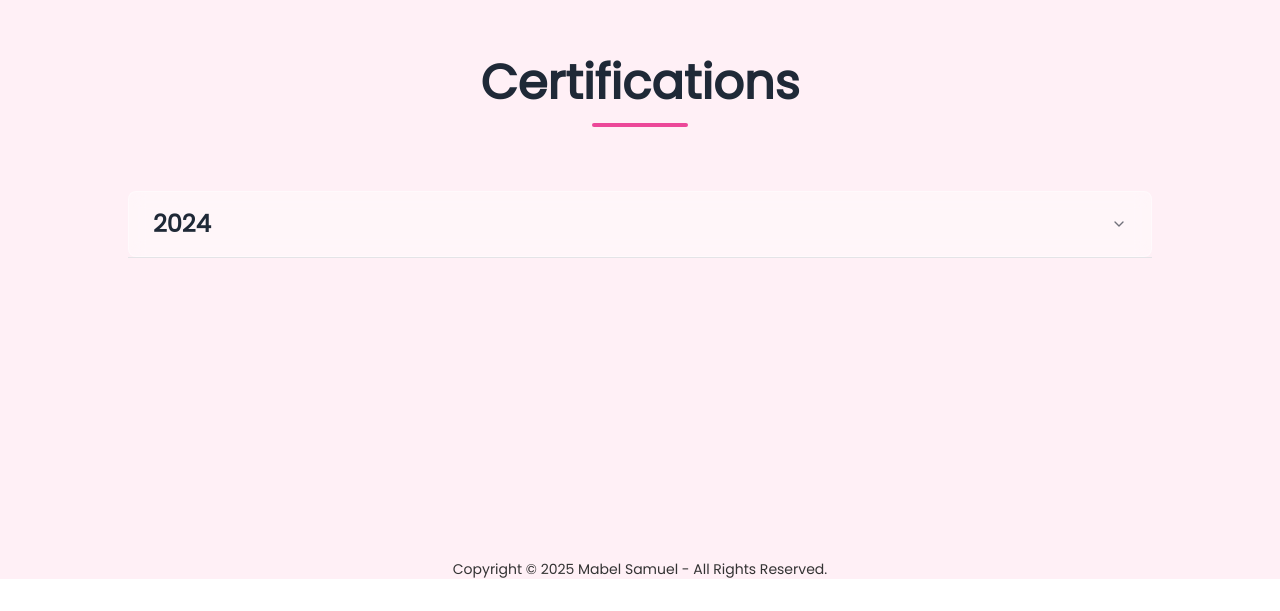
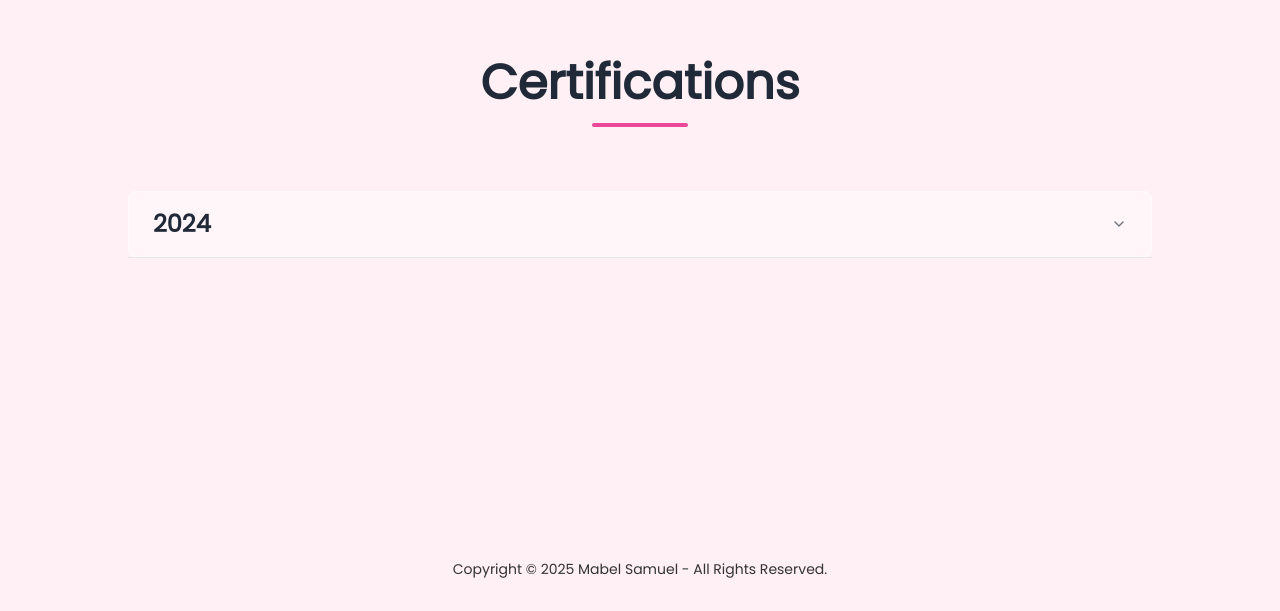
Before and after one commit to MabelSamuel/mabels-portfolio-website, a Next.js app: page / in a window 1280 px wide. Shown: the part 5544-6155 px from the top of the page. Before the commit the page ends 6123 px from the top, so only its background shows below. Built offline with nearby package versions, Linux system fonts and the light colour scheme.

Commit message:
feat: added a little padding at the bottom of the footer

```diff
--- a/src/app/_components/FooterSection.tsx
+++ b/src/app/_components/FooterSection.tsx
@@ -5,7 +5,7 @@
   const currentYear = new Date().getFullYear();
   const { theme } = useThemeStore();
   return (
-    <div className='flex justify-center items-center'>
+    <div className='flex justify-center items-center pb-8'>
       <p className={`${theme == 'dark' ? 'text-white' : ''}`}>Copyright © {currentYear} Mabel Samuel - All Rights Reserved.</p>
     </div>
   )
```
